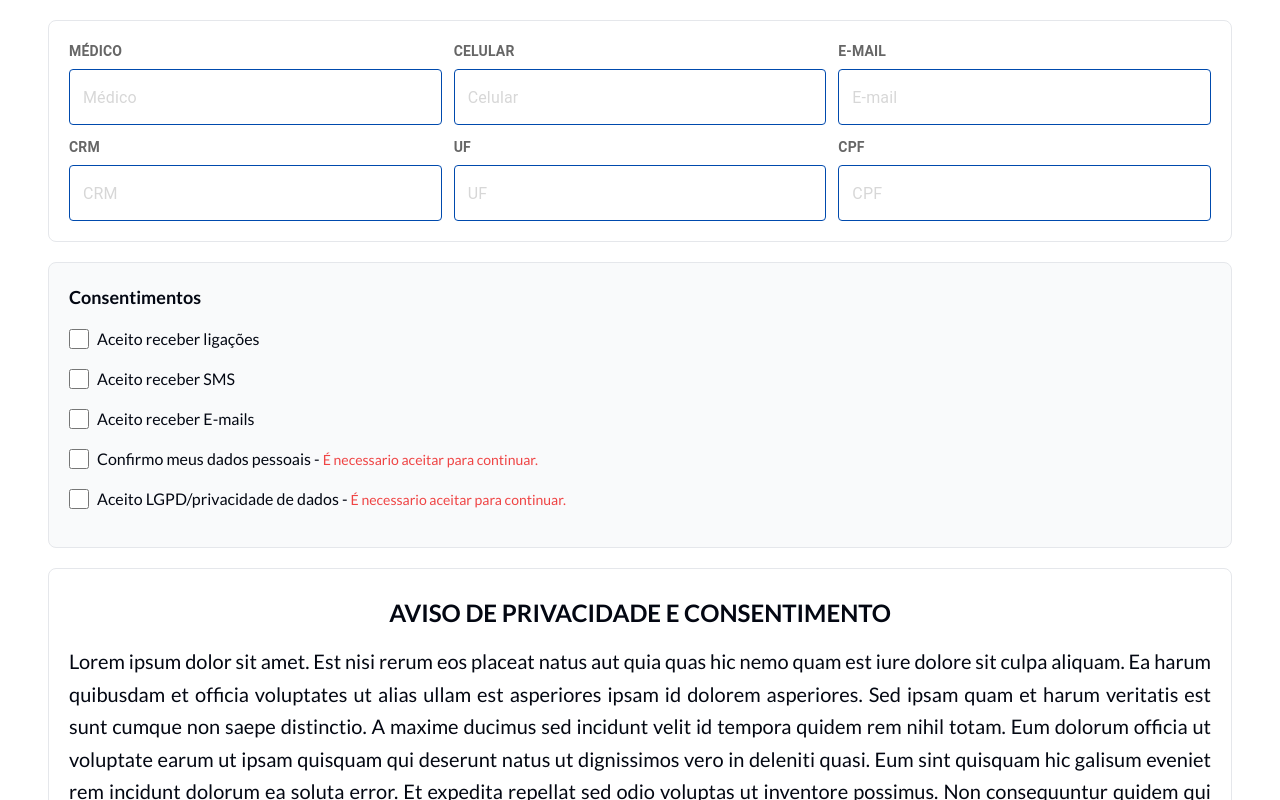
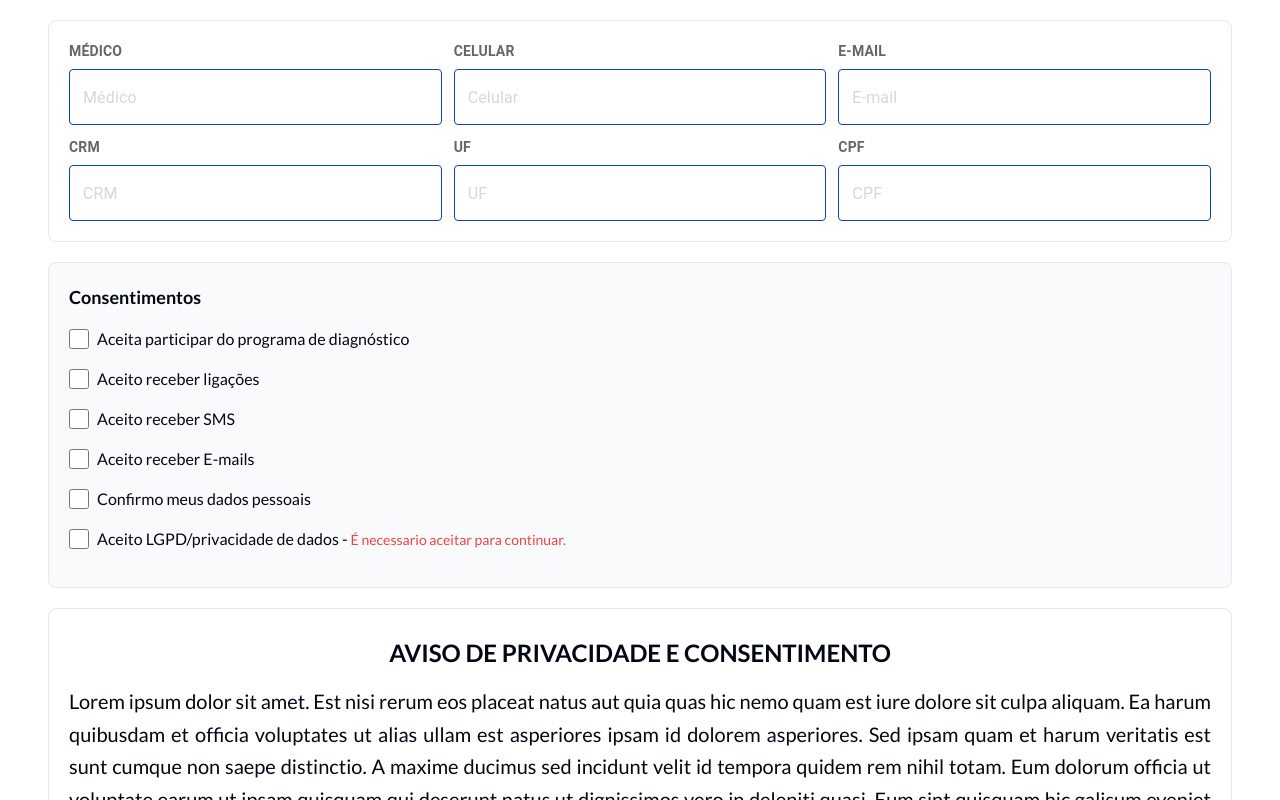
Before and after one commit to ViveoPortais/complementare-diagnostico, a Next.js app: page /terms in a window 1280 px wide. Shown: the top 800 px of the page. Built offline with nearby package versions, Linux system fonts and the light colour scheme.

Commit message:
Adicionando campo de participação no programa

```diff
--- a/src/app/(home)/terms/page.tsx
+++ b/src/app/(home)/terms/page.tsx
@@ -17,6 +17,8 @@ const TermsContent = () => {
   const [dataDoctor, setDataDoctor] = useState<any>(null);
 
   const [consentToReceivePhonecalls, setConsentToReceivePhonecalls] = useState(false);
+  const [consentProgramParticipation, setConsentProgramParticipation] =
+    useState(false);
   const [consentToReceiveSms, setConsentToReceiveSms] = useState(false);
   const [confirmPersonalInformation, setConfirmPersonalInformation] = useState(false);
   const [confirmEmail, setConfirmEmail] = useState(false);
@@ -48,6 +50,7 @@ const TermsContent = () => {
         mobilePhone: doctorData.telephoneNumber,
         licenseNumber: doctorData.licenseNumber,
         licenseState: doctorData.licenseState,
+        consentProgramParticipation,
         consentToReceivePhonecalls,
         consentToReceiveSms,
         confirmPersonalInformation,
@@ -59,6 +62,7 @@ const TermsContent = () => {
   }, [
     doctorData,
     id,
+    consentProgramParticipation,
     consentToReceivePhonecalls,
     consentToReceiveSms,
     confirmPersonalInformation,
@@ -79,6 +83,9 @@ const TermsContent = () => {
   const fetchConsentTerms = async () => {
     const response = await getConsentTerms({ doctorId: id, programcode: '1100' });
     setConsentToReceivePhonecalls(response.consentToReceivePhonecalls || false);
+    setConsentProgramParticipation(
+      response.consentProgramParticipation || false
+    );
     setConsentToReceiveSms(response.consentToReceiveSms || false);
     setConfirmPersonalInformation(response.confirmPersonalInformation || false);
     setConsentLgpd(response.consentLgpd || false);
@@ -95,6 +102,10 @@ const TermsContent = () => {
   };
 
   const handleAccept = async () => {
+    if (!consentToReceivePhonecalls && !consentToReceiveSms && !confirmEmail) {
+      toast.error("Você precisa selecionar pelo menos uma via de contato.");
+      return;
+    }
     setIsLoading(true);
     const response = await termDoctor({
       ...dataDoctor,
@@ -210,6 +221,17 @@ const TermsContent = () => {
             id="chk-receive-calls"
             type="checkbox"
             className="h-5 w-5"
+            checked={consentProgramParticipation}
+            onChange={(e) => setConsentProgramParticipation(e.target.checked)}
+            disabled={isSubmitted}
+          />
+          <label htmlFor="chk-receive-calls">Aceita participar do programa de diagnóstico</label>
+        </div>
+        <div className="flex items-center gap-2 mb-4">
+          <input
+            id="chk-receive-calls"
+            type="checkbox"
+            className="h-5 w-5"
             checked={consentToReceivePhonecalls}
             onChange={(e) => setConsentToReceivePhonecalls(e.target.checked)}
             disabled={isSubmitted}
@@ -247,7 +269,7 @@ const TermsContent = () => {
             onChange={(e) => setConfirmPersonalInformation(e.target.checked)}
             disabled={isSubmitted}
           />
-          <label htmlFor="chk-confirm-personal">Confirmo meus dados pessoais - <span className='text-red-500 text-sm'>É necessario aceitar para continuar.</span></label>
+          <label htmlFor="chk-confirm-personal">Confirmo meus dados pessoais</label>
         </div>
         <div className="flex items-center gap-2 mb-4">
           <input
@@ -327,7 +349,7 @@ const TermsContent = () => {
           onClick={handleAccept}
           label="ACEITAR"
           isLoading={isLoading}
-          disabled={!isScrolled || isSubmitted || !consentLgpd || !consentLgpd}
+          disabled={!isScrolled || isSubmitted || !consentLgpd}
           customClass="w-full bg-[#004aad] text-white"
         />
         <Button
--- a/src/app/(home)/termspatient/page.tsx
+++ b/src/app/(home)/termspatient/page.tsx
@@ -22,6 +22,8 @@ const TermsPatientContent = () => {
   const [dataDoctor, setDataDoctor] = useState<any>(null);
 
   const [consentToReceivePhonecalls, setConsentToReceivePhonecalls] =
+    useState(false);
+  const [consentProgramParticipation, setConsentProgramParticipation] =
     useState(false);
   const [consentToReceiveSms, setConsentToReceiveSms] = useState(false);
   const [confirmPersonalInformation, setConfirmPersonalInformation] =
@@ -50,6 +52,7 @@ const TermsPatientContent = () => {
       setDataDoctor({
         patientId: id,
         consentTerms: true,
+        consentProgramParticipation: consentProgramParticipation,
         consentToReceivePhonecalls: consentToReceivePhonecalls,
         consentToReceiveSms: consentToReceiveSms,
         consentLgpd: consentLgpd,
@@ -61,6 +64,7 @@ const TermsPatientContent = () => {
   }, [
     doctorData,
     id,
+    consentProgramParticipation,
     consentToReceivePhonecalls,
     consentToReceiveSms,
     consentLgpd,
@@ -85,6 +89,9 @@ const TermsPatientContent = () => {
       setConsentToReceivePhonecalls(
         response.consentToReceivePhonecalls || false
       );
+      setConsentProgramParticipation(
+        response.consentProgramParticipation || false
+      );
       setConsentToReceiveSms(response.consentToReceiveSms || false);
       setConfirmPersonalInformation(response.consentTerms || false);
       setConsentLgpd(response.consentLgpd || false);
@@ -103,6 +110,10 @@ const TermsPatientContent = () => {
   };
 
   const handleAccept = async () => {
+    if (!consentToReceivePhonecalls && !consentToReceiveSms && !confirmEmail) {
+      toast.error("Você precisa selecionar pelo menos uma via de contato.");
+      return;
+    }
     setIsLoading(true);
     termPatient({
       ...dataDoctor,
@@ -203,7 +214,17 @@ const TermsPatientContent = () => {
 
       <div className="mt-5 bg-gray-50 border border-gray-200 rounded-lg p-5">
         <h2 className="text-lg font-bold mb-4">Consentimentos</h2>
-
+        <div className="flex items-center gap-2 mb-4">
+          <input
+            id="chk-receive-calls"
+            type="checkbox"
+            className="h-5 w-5"
+            checked={consentProgramParticipation}
+            onChange={(e) => setConsentProgramParticipation(e.target.checked)}
+            disabled={isSubmitted}
+          />
+          <label htmlFor="chk-receive-calls">Aceita participar do programa de diagnóstico</label>
+        </div>
         <div className="flex items-center gap-2 mb-4">
           <input
             id="chk-receive-calls"
@@ -544,7 +565,7 @@ const TermsPatientContent = () => {
           onClick={handleAccept}
           label="ACEITAR"
           isLoading={isLoading}
-          disabled={!isScrolled || isSubmitted || !consentLgpd || !consentLgpd}
+          disabled={!isScrolled || isSubmitted || !consentLgpd}
           customClass="w-full bg-main-purple text-white"
         />
         <Button
```
